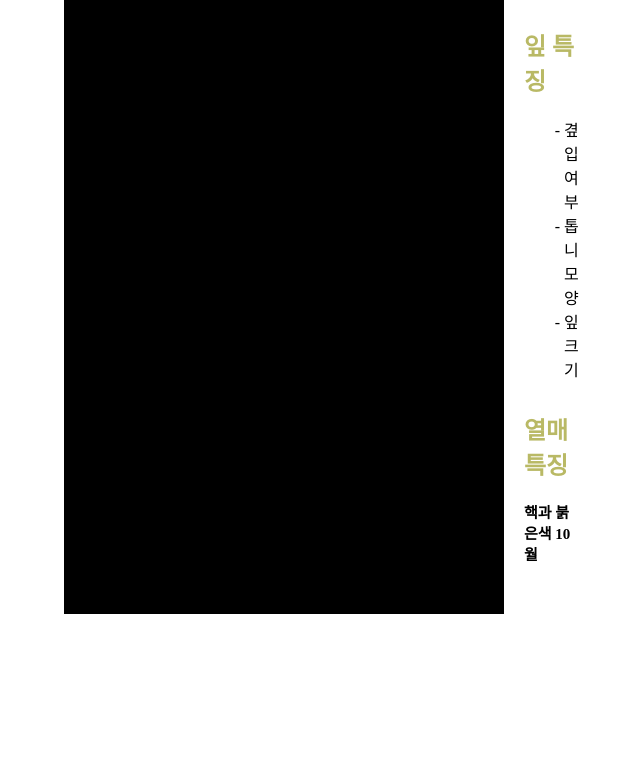
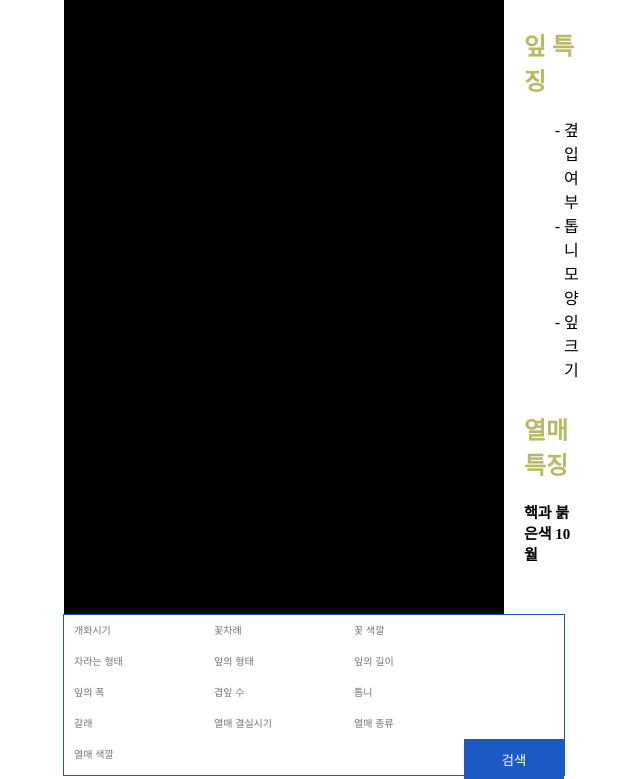
Before and after one commit to ymk0224/koreantree.github.io, a plain HTML site: page index.html in a window 1280 px wide. Shown: the part 701-1480 px from the top of the page, without its empty margins (326-966 px from the left). Before the commit the page ends 1315 px from the top, so only its background shows below. Drawn offline with Linux system fonts and the light colour scheme.

Commit message:
update profile

```diff
--- a/index.html
+++ b/index.html
@@ -11,7 +11,7 @@
 
         <div>
             <!-- 메뉴 영역-->
-            <div style="background-color: rgb(133, 206, 74);">
+            <div style="background-color: rgb(210, 218, 108);">
                 <ul style="display: flex; width: 960px; margin: auto;">
                     <li style="padding: 10px 20px 10px 20px;">
                         <a href="index.html">home</a>
@@ -35,7 +35,7 @@
                     <!--블랙 배경-->
                     <div style="background-color: #000000; color: #ffffff; padding: 20px;">
                         <div>
-                        <img src="https://search.naver.com/search.naver?where=image&sm=tab_jum&query=오리#">
+                        <img src="https://www.google.co.kr/imgres?imgurl=http%3A%2F%2Fanimal.memozee.com%2FArchOLD-6%2F1165639289.jpg&imgrefurl=http%3A%2F%2Fanimal.memozee.com%2Fview.php%3Ftid%3D3%26did%3D22670%26lang%3Dkr&tbnid=vugliwAdWA3CcM&vet=12ahUKEwiSv_LRn7HrAhVEXpQKHbvUAS8QMygTegUIARDKAQ..i&docid=NAA1LuddHxD4YM&w=2288&h=1520&q=%EC%9E%91%EC%82%B4%EB%82%98%EB%AC%B4&ved=2ahUKEwiSv_LRn7HrAhVEXpQKHbvUAS8QMygTegUIARDKAQ">
                         </div>
                         <div>
                         <img src="picture.png" width="250px">
@@ -78,7 +78,28 @@
 
                     </div>
                 </div>
+                <div style="height: 160px;
+                            width: 500px;
+                            border: 1px solid #1b5ac2;
+                            background: #ffffff;
 
+
+                            margin: auto;">
+                    <input type="text" placeholder="개화시기">
+                    <input type="text" placeholder="꽃차례">
+                    <input type="text" placeholder="꽃 색깔">
+                    <input type="text" placeholder="자라는 형태">
+                    <input type="text" placeholder="잎의 형태">
+                    <input type="text" placeholder="잎의 길이">
+                    <input type="text" placeholder="잎의 폭">
+                    <input type="text" placeholder="겹잎 수">
+                    <input type="text" placeholder="톱니">
+                    <input type="text" placeholder="갈래">
+                    <input type="text" placeholder="열매 결실시기">
+                    <input type="text" placeholder="열매 종류">
+                    <input type="text" placeholder="열매 색깔">
+                    <button>검색</button>
+                </div>
             </div>
         </div>
 
--- a/style.css
+++ b/style.css
@@ -40,3 +40,23 @@ ul{
     padding: 30px;
 
 }
+
+input{
+    font-size: 10px;
+    width: 120px;
+    padding: 10px;
+    border: 0px;
+
+    float: left;
+}
+
+button{
+    width: 100px;
+    height: 25%;
+    border: 0px;
+    background: #1b5ac2;
+
+    float: right;
+    color: #ffffff;
+
+}
```
